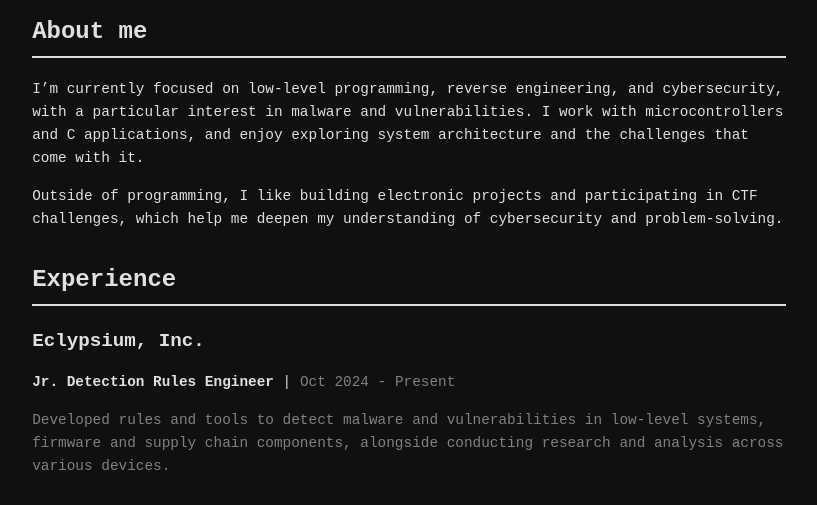
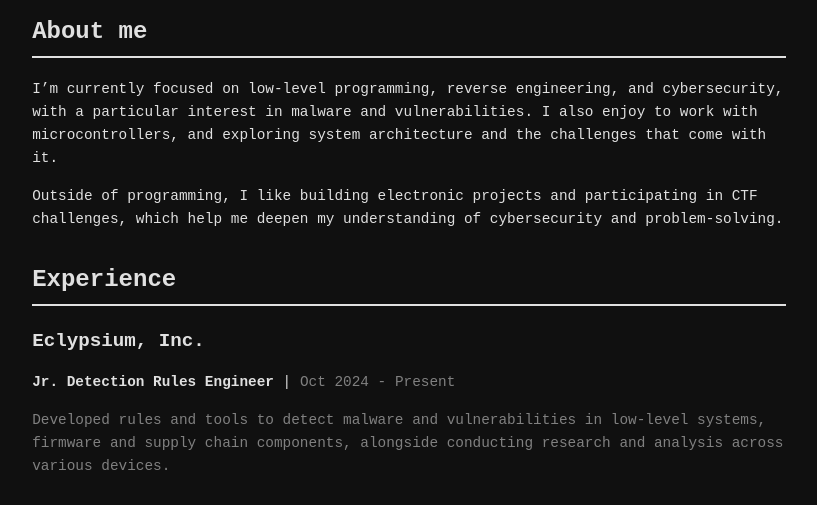
Before and after one commit to manugcr/resume, a plain HTML site: page index.html in a window 1280 px wide. Shown: the part 268-773 px from the top of the page, without its empty margins (231-1048 px from the left). Drawn offline with Linux system fonts and the light colour scheme.

Commit message:
Fix title

```diff
--- a/index.html
+++ b/index.html
@@ -4,7 +4,7 @@
 <head>
     <meta charset="UTF-8">
     <meta name="viewport" content="width=device-width, initial-scale=1.0">
-    <title>Portfolio</title>
+    <title>Resume</title>
 
     <!-- Icons from FontAwesome -->
     <script src="https://kit.fontawesome.com/0382593e0e.js" crossorigin="anonymous"></script>
@@ -39,7 +39,7 @@
         <section id="about-me">
             <h2>About me</h2>
             <p>I’m currently focused on low-level programming, reverse engineering, and cybersecurity, with a particular
-                interest in malware and vulnerabilities. I work with microcontrollers and C applications, and enjoy
+                interest in malware and vulnerabilities. I also enjoy to work with microcontrollers, and
                 exploring system architecture and the challenges that come with it.</p>
             <p>Outside of programming, I like building electronic projects and participating in CTF challenges, which
                 help me deepen my understanding of cybersecurity and problem-solving.</p>
```
